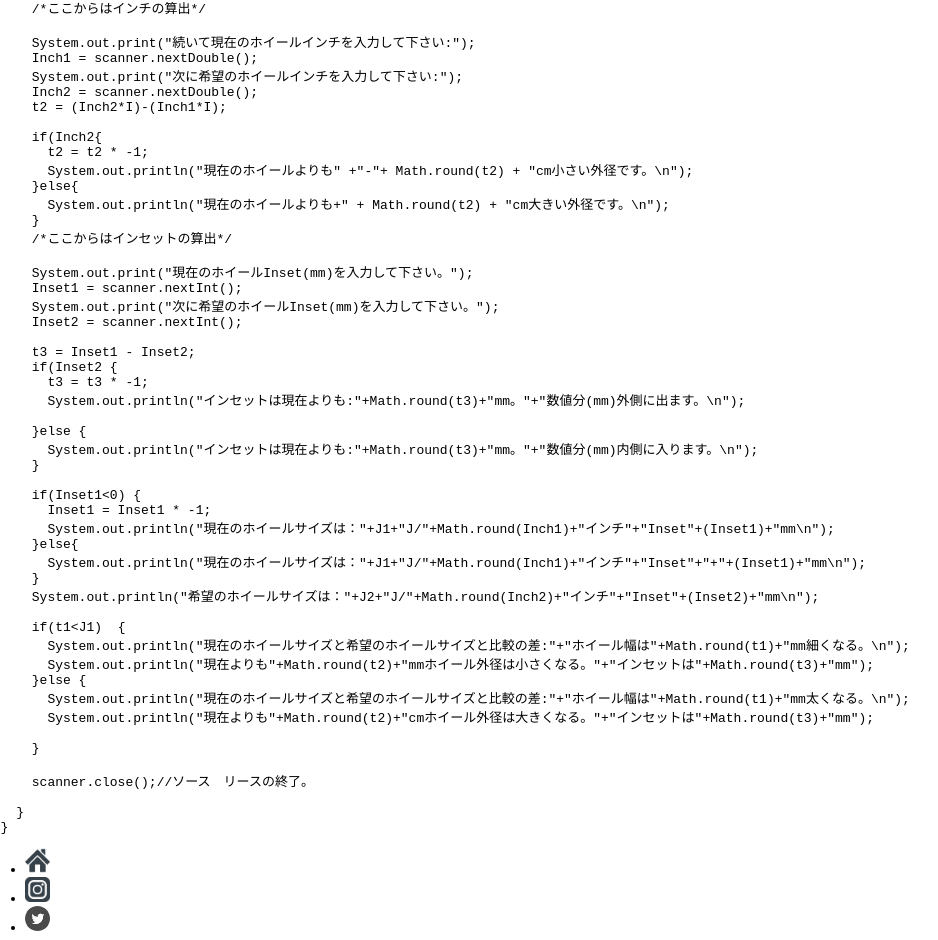
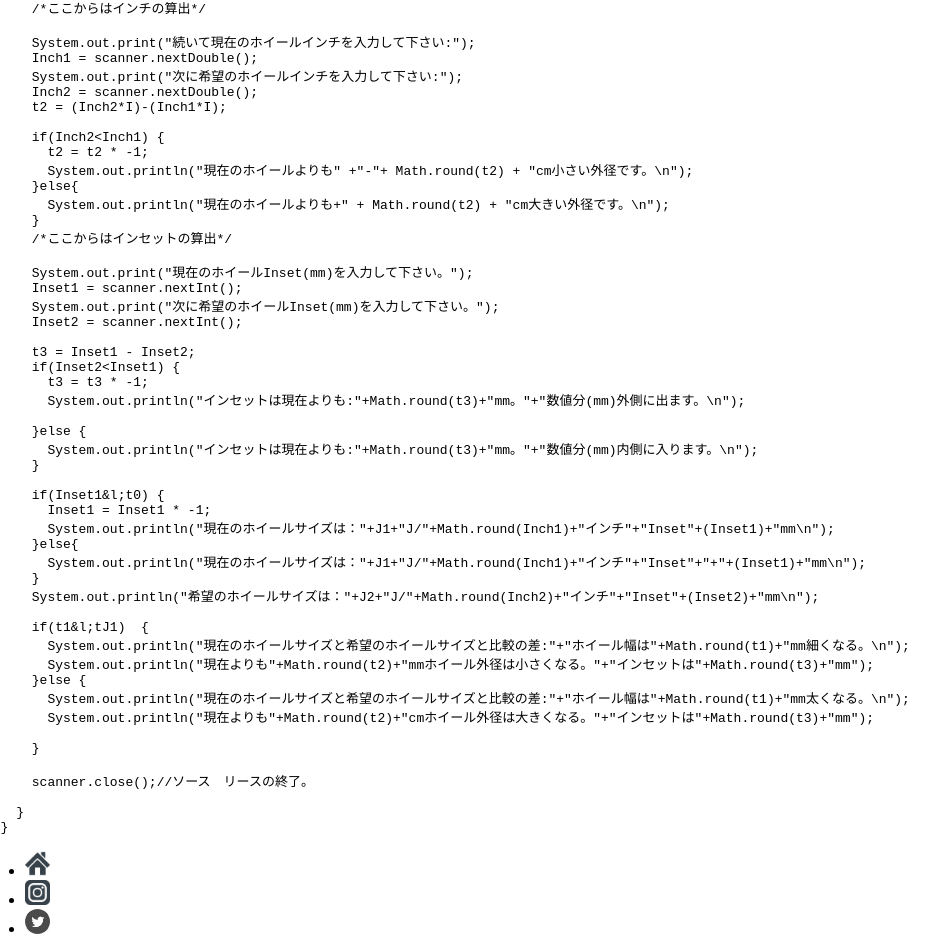
Before and after one commit to YudaiKonno/My-Portfolio, a plain HTML site: page portfolio2.html in a window 1280 px wide. Shown: the part 958-1898 px from the top of the page, without its empty margins (23-961 px from the left). Drawn offline with Linux system fonts and the light colour scheme.

Commit message:
Update portfolio2.html

```diff
--- a/portfolio2.html
+++ b/portfolio2.html
@@ -51,7 +51,7 @@
 
       t1 = (J2*J)-(J1*J);
 
-      <code>if((J2*J)<(J1*J)) </code> {
+      <code>if((J2*J)&lt;(J1*J)) </code> {
         t1 = t1 * -1;
         System.out.println("現在のホイール幅より" +"-"+ Math.round(t1) + "mm細いホイール幅です。\n");
       }else {
@@ -65,7 +65,7 @@
       Inch2 = scanner.nextDouble();
       t2 = (Inch2*I)-(Inch1*I);
 
-      <code>if(Inch2<Inch1) </code>{
+      <code>if(Inch2&lt;Inch1) </code>{
         t2 = t2 * -1;
         System.out.println("現在のホイールよりも" +"-"+ Math.round(t2) + "cm小さい外径です。\n");
       }else{
@@ -79,7 +79,7 @@
       Inset2 = scanner.nextInt();
 
       t3 = Inset1 - Inset2;
-      <code>if(Inset2<Inset1)</code> {
+      <code>if(Inset2&lt;Inset1) {</code>
         t3 = t3 * -1;
         System.out.println("インセットは現在よりも:"+Math.round(t3)+"mm。"+"数値分(mm)外側に出ます。\n");
 
@@ -87,7 +87,7 @@
         System.out.println("インセットは現在よりも:"+Math.round(t3)+"mm。"+"数値分(mm)内側に入ります。\n");
       }
 
-      <code>if(Inset1<0) </code>{
+      <code>if(Inset1&l;t0) {</code>
         Inset1 = Inset1 * -1;
         System.out.println("現在のホイールサイズは："+J1+"J/"+Math.round(Inch1)+"インチ"+"Inset"+(Inset1)+"mm\n");
       }else{
@@ -95,7 +95,7 @@
       }
       System.out.println("希望のホイールサイズは："+J2+"J/"+Math.round(Inch2)+"インチ"+"Inset"+(Inset2)+"mm\n");
 
-    <code>  if(t1&ltJ1)  {</code>
+    <code>  if(t1&l;tJ1)  {</code>
         System.out.println("現在のホイールサイズと希望のホイールサイズと比較の差:"+"ホイール幅は"+Math.round(t1)+"mm細くなる。\n");
         System.out.println("現在よりも"+Math.round(t2)+"mmホイール外径は小さくなる。"+"インセットは"+Math.round(t3)+"mm");
       }else {
```
